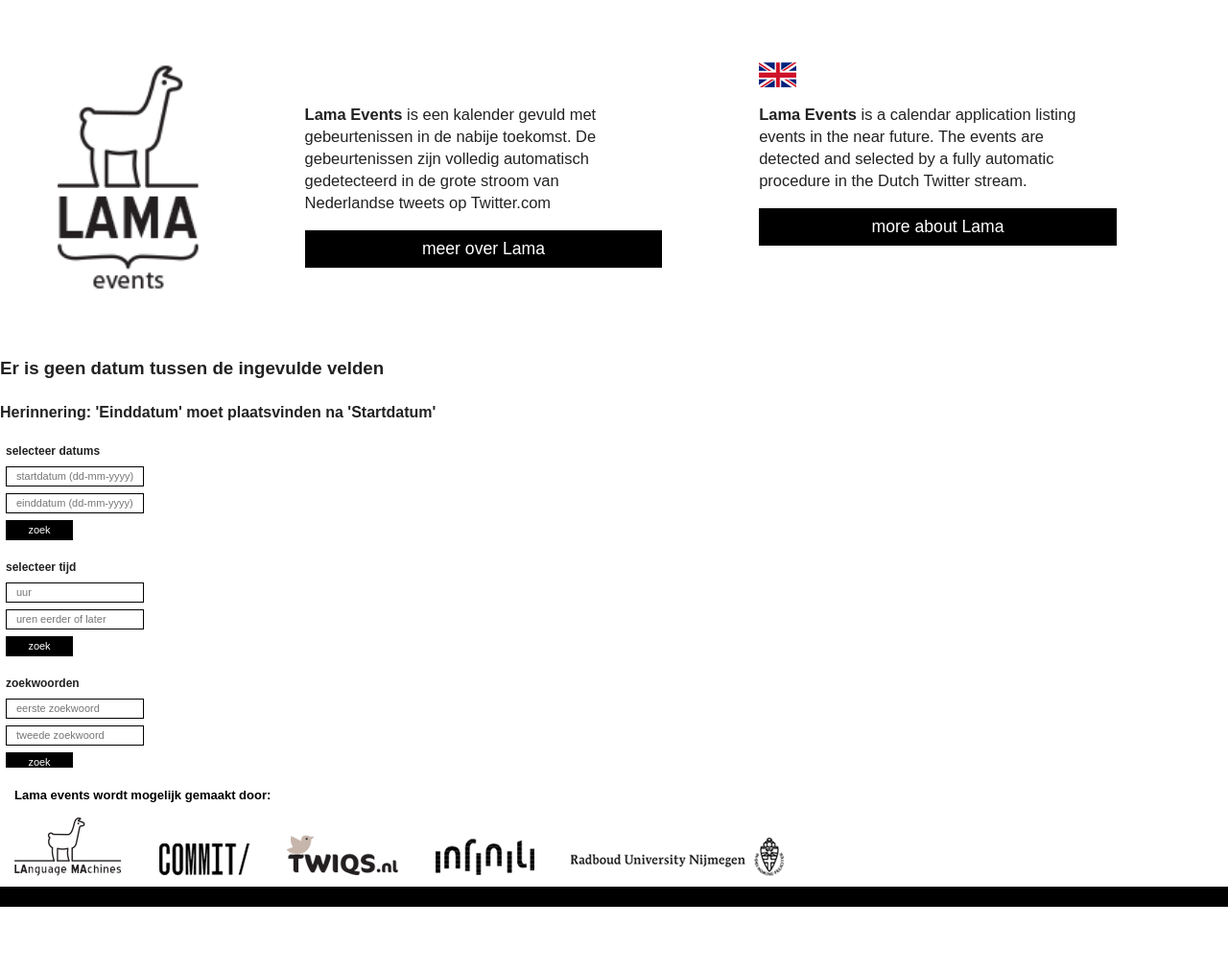
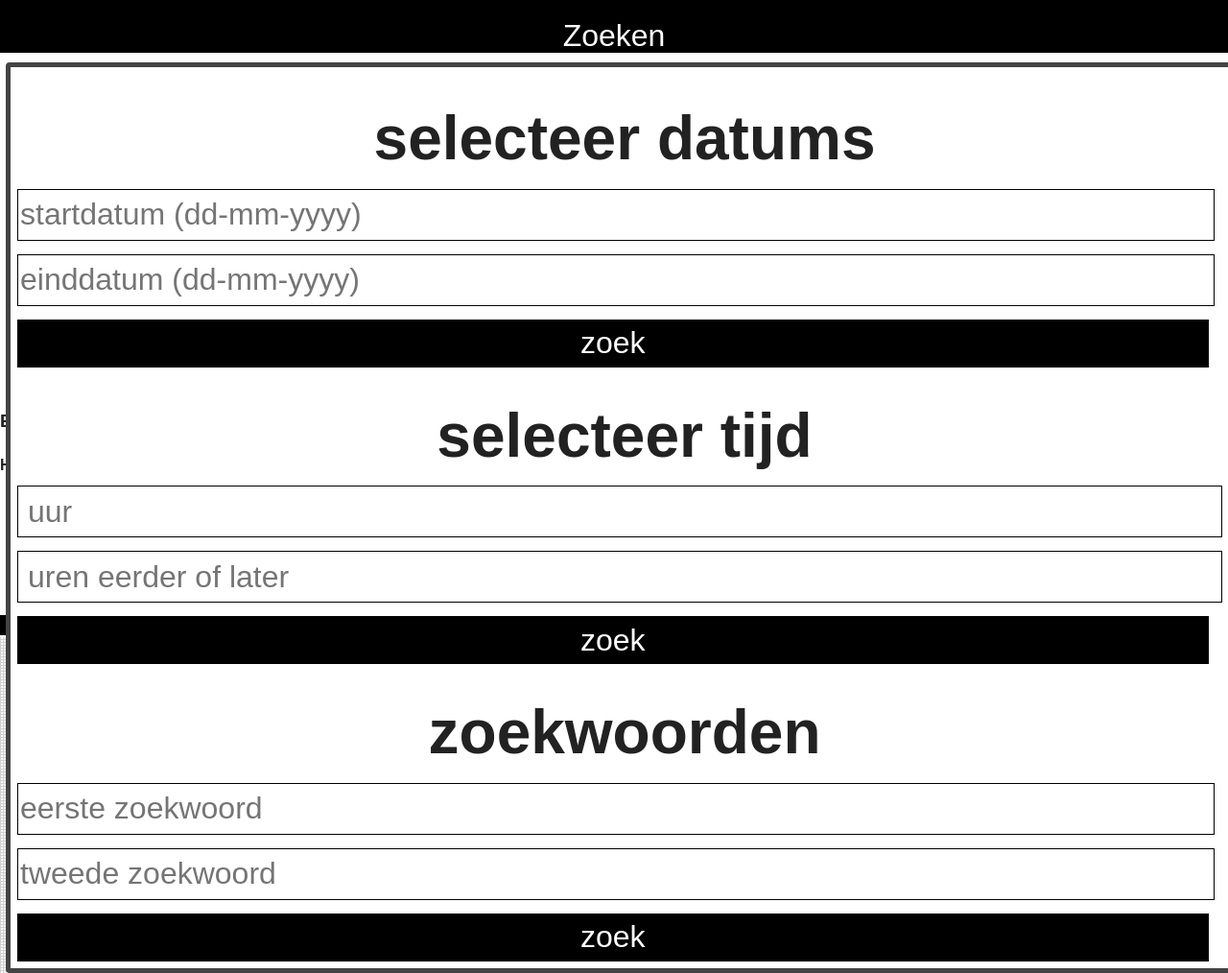
Before and after one commit to LanguageMachines/LamaEvents, a Django app: template dbcon/templates/mobile/dbcon.mobile.html in a window 1280 px wide. Shown: the whole page at 96% size. Before the commit the page ends 945 px from the top, so only its background shows below. Run offline with Django 3.2, Linux system fonts and the light colour scheme; the template is opened without the code that fills it, so the values that code supplies are empty.

Commit message:
Navigation Menu is added for mobile version

```diff
--- a/static/base/mobile.css
+++ b/static/base/mobile.css
@@ -157,6 +157,7 @@ textarea {
       /* text-shadow: 1px 1px 1px rgba(127, 127, 127, 0.3); */
     }
 
+
 body {background-image: url("images/bg-grid.png"); background-repeat: repeat; background-color: #c8c8c8; height:100%; }
 #main { width: 100%;  margin: 0 auto; background-color: #ffffff; position:absolute; top:0; left:0; right:0;}
 #left { width: 100%; height: 100%; margin: 25px 15px 25px 25px; font-size: 11px; float: left;}
@@ -204,12 +205,12 @@ footer {color: #000; font-weight: bold; font-size: 13px; background-color: #fff;
 #eventinfo > section > header {text-align: center; font-size: 13px;}
 #eventinfo > section > div { height: 60px; border: 14px solid #a5c5da; overflow: auto; text-align: center; padding: 10px; vertical-align: center; font-size: 12px;}
 
-#right { width: 130px; margin: 5px 15px 25px 6px; font-size: 11px; display: block; padding-top: 100px;}
-#right p { font-weight: bold; font-size: 12px; margin: 20px 0 0; }
-input[type=submit] { width: 70px; height:21px; border: none; background: #000; color: #fff; margin-top: 7px;}
+#right { width: 100%; margin: 5px 5px 5px 6px; font-size: 2em; display: block; padding-top: 10px;}
+#right p { font-weight: bold; font-size: 2em; margin: 20px 0 0; text-align: center;}
+input[type=submit] { width: 97%; height:50px; border: none; background: #000; color: #fff; margin: 7px;}
 input[type=submit]:hover { background: #a5c5da; color: #000;}
-input[type="text"] { border: 1px solid #000; color: #aaa; height: 17px; margin-top: 7px; padding-left: 10px; width: 130px;}
-input[type="number"] { border: 1px solid #000; color: #aaa; height: 17px; margin-top: 7px; padding-left: 10px; width: 130px;}
+input[type="text"] { border: 1px solid #000; color: #aaa; height: 50px; margin: 7px; width: 97%;}
+input[type="number"] { border: 1px solid #000; color: #aaa; height: 50px; margin: 7px; padding-left: 10px; width: 97%;}
 
 #logocontainer{ width: 100%; margin: 10px 15px; }
 #logocontainer a {margin-right: 34px;}
@@ -226,6 +227,40 @@ input[type="number"] { border: 1px solid #000; color: #aaa; height: 17px; margin
 .twitterbar {display: inline-block; float: right; text-align: left; width: 280px; margin: 11px 20px 0 0;}
 .twitterbar > p {margin: 0 43px 20px 10px; font-weight: bold; font-size: 13px;}
 .twitter-timeline { height: 600px; border: 3px solid #a5c5da; border-radius: 9px; }
+
+
+/* ==========================================================================
+   Navigation Menu Wrapper
+   ========================================================================== */
+
+   #menu-icon {
+		display:inline-block;
+		width: 100%;
+		height: 40px;
+		background: #000;
+		text-align: center;
+		color: #FFF;
+		font-size: 2em;
+		padding-top: 15px;
+	}
+
+	nav #right, nav:active #right {
+		display: none;
+		position: absolute;
+		background: #fff;
+		border: 5px solid #444;
+		top: 60px;
+		width: 100%;
+		border-radius: 4px 0 4px 4px;
+		z-index: 1;
+	}
+
+
+	nav:hover #right {
+		display: block;
+	}
+
+
 
 /* ==========================================================================
    Helper classes
--- a/templates/mobile/base.mobile.html
+++ b/templates/mobile/base.mobile.html
@@ -43,6 +43,49 @@ $(function() {
 
  <div id="main">
 
+
+ 	<nav>
+
+			<a href="#" id="menu-icon">Zoeken</a>
+
+			<div id="right">
+
+				<form method="post" action="{{ urlprefix }}{% url 'calendar' %}">
+					{% csrf_token %}
+					<p>selecteer datums</p>
+  					<input type="text" name="start_date" id="datepicker" placeholder="startdatum (dd-mm-yyyy)" required/><br>
+  					<input type="text" name="end_date" id="datepicker2" placeholder="einddatum (dd-mm-yyyy)" required/><br>
+  					<input type="submit" name="date_picker" value="zoek">
+  				</form>
+
+  				<form method="post" action="{{ urlprefix }}{% url 'calendar' %}">
+  					{% csrf_token %}
+  					<p>selecteer tijd</p>
+  					<input type="number" name="search_hour" placeholder="uur" required/><br>
+  					<input type="number" name="hour_range" placeholder="uren eerder of later" required/><br>
+  					<input type="submit" name="ttee" value="zoek">
+  				</form>
+  				<!-- There is not any function about this section yet
+  				<form>
+  					<p>plaats</p>
+  					<input type="text" name="startdatum" placeholder="plaatsnaam" required/><br>
+  					<input type="text" name="einddatum" placeholder="+0 km" required/><br>
+  					<input type="submit" value="zoek">
+  				</form>
+  				-->
+  				<form method="post" action="{{ urlprefix }}{% url 'calendar' %}">
+  					{% csrf_token %}
+  					<p>zoekwoorden</p>
+  					<input type="text" name="fst_key" placeholder="eerste zoekwoord" required/><br>
+  					<input type="text" name="snd_key" placeholder="tweede zoekwoord" /><br>
+  					<input type="submit" name="event_search" value="zoek">
+				</form>
+
+			</div>
+
+	</nav>
+
+
 	<div id="left">
 
 		<div class="lama-logo">
@@ -67,6 +110,8 @@ $(function() {
 	</div>
 
 
+
+
  	<div id="container">
 
 			{% block pri_content %}{% endblock %}
@@ -74,40 +119,7 @@ $(function() {
 	</div>
 
 
-	<div id="right">
 
-		<form method="post" action="{{ urlprefix }}{% url 'calendar' %}">
-			{% csrf_token %}
-			<p>selecteer datums</p>
-  			<input type="text" name="start_date" id="datepicker" placeholder="startdatum (dd-mm-yyyy)" required/><br>
-  			<input type="text" name="end_date" id="datepicker2" placeholder="einddatum (dd-mm-yyyy)" required/><br>
-  			<input type="submit" name="date_picker" value="zoek">
-  		</form>
-
-  		<form method="post" action="{{ urlprefix }}{% url 'calendar' %}">
-  			{% csrf_token %}
-  			<p>selecteer tijd</p>
-  			<input type="number" name="search_hour" placeholder="uur" required/><br>
-  			<input type="number" name="hour_range" placeholder="uren eerder of later" required/><br>
-  			<input type="submit" name="ttee" value="zoek">
-  		</form>
-  		<!-- There is not any function about this section yet
-  		<form>
-  			<p>plaats</p>
-  			<input type="text" name="startdatum" placeholder="plaatsnaam" required/><br>
-  			<input type="text" name="einddatum" placeholder="+0 km" required/><br>
-  			<input type="submit" value="zoek">
-  		</form>
-  		-->
-  		<form method="post" action="{{ urlprefix }}{% url 'calendar' %}">
-  			{% csrf_token %}
-  			<p>zoekwoorden</p>
-  			<input type="text" name="fst_key" placeholder="eerste zoekwoord" required/><br>
-  			<input type="text" name="snd_key" placeholder="tweede zoekwoord" /><br>
-  			<input type="submit" name="event_search" value="zoek">
-		</form>
-
-	</div>
 
 
 	<footer>
```
